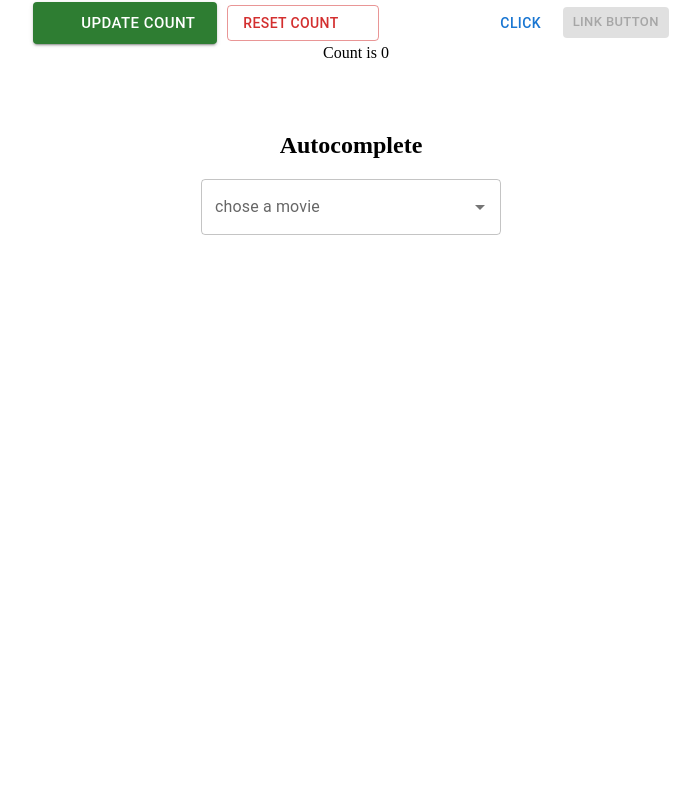
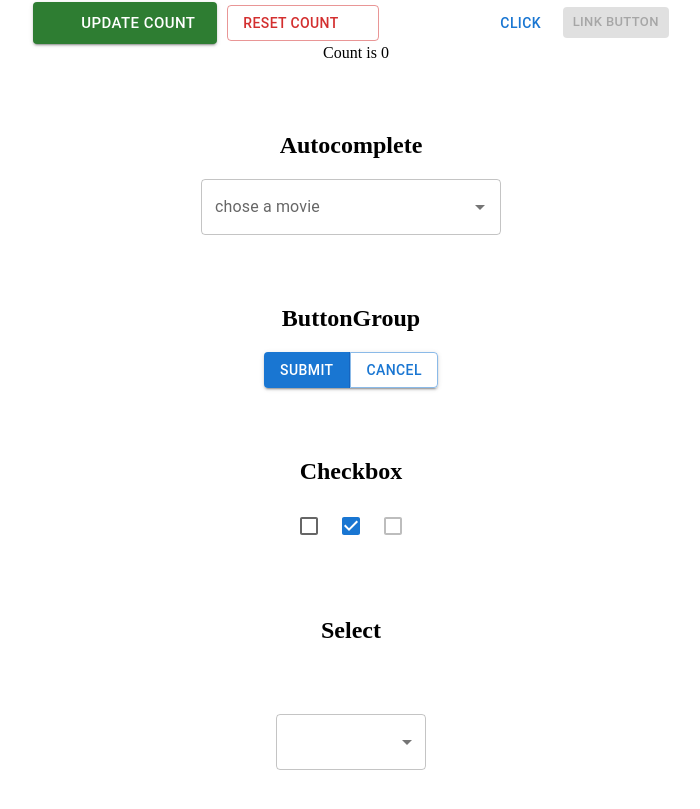
Before and after one commit to BrenoDev00/Estudos_React, a React (Vite) app in the folder material-ui/: page / in a window 1280 px wide. Shown: the part 235-1044 px from the top of the page, without its empty margins (289-989 px from the left). Before the commit the page ends 800 px from the top, so only its background shows below. Built offline with nearby package versions, Linux system fonts and the light colour scheme; some icons are missing.

Commit message:
aprendendo mais sobre componentes do material ui

```diff
--- a/material-ui/src/App.tsx
+++ b/material-ui/src/App.tsx
@@ -1,6 +1,10 @@
 import "./App.css";
 import { Buttons } from "./components/button";
 import { Autocompletes } from "./components/autocomplete";
+import { ButtonGroups } from "./components/button-group";
+import { CheckboxComponent } from "./components/checkbox";
+import { SelectComponent } from "./components/select";
+
 function App() {
   return (
     <>
@@ -19,6 +23,12 @@ function App() {
         <div style={{ display: "flex", justifyContent: "center" }}>
           <Autocompletes />
         </div>
+
+        <ButtonGroups />
+
+        <CheckboxComponent />
+
+        <SelectComponent />
       </div>
     </>
   );
--- /dev/null
+++ b/material-ui/src/components/button-group.tsx
@@ -0,0 +1,15 @@
+import { ButtonGroup } from "@mui/material";
+import { Button } from "@mui/material";
+
+export const ButtonGroups = () => {
+  return (
+    <div>
+      <h2>ButtonGroup</h2>
+
+      <ButtonGroup variant="contained">
+        <Button>Submit</Button>
+        <Button variant="outlined">Cancel</Button>
+      </ButtonGroup>
+    </div>
+  );
+};
--- /dev/null
+++ b/material-ui/src/components/checkbox.tsx
@@ -0,0 +1,13 @@
+import { Checkbox } from "@mui/material";
+
+export const CheckboxComponent = () => {
+  return (
+    <div>
+      <h2>Checkbox</h2>
+
+      <Checkbox />
+      <Checkbox defaultChecked />
+      <Checkbox disabled />
+    </div>
+  );
+};
--- /dev/null
+++ b/material-ui/src/components/select.tsx
@@ -0,0 +1,47 @@
+import Select, { type SelectChangeEvent } from "@mui/material/Select";
+import MenuItem from "@mui/material/MenuItem";
+import { useState } from "react";
+
+export const SelectComponent = () => {
+  const [option, setOption] = useState<string>("");
+
+  const options = [
+    {
+      label: "10",
+      value: 10,
+    },
+    {
+      label: "20",
+      value: 20,
+    },
+    {
+      label: "30",
+      value: 30,
+    },
+  ];
+
+  function handleChange(event: SelectChangeEvent): void {
+    setOption(event.target.value);
+  }
+
+  return (
+    <>
+      <h2>Select</h2>
+
+      <Select
+        size={"medium"}
+        sx={{ width: "150px" }}
+        onChange={handleChange}
+        value={option}
+      >
+        {options.map((option) => {
+          return [
+            <MenuItem key={option.value} value={option.value}>
+              {option.label}
+            </MenuItem>,
+          ];
+        })}
+      </Select>
+    </>
+  );
+};
```
